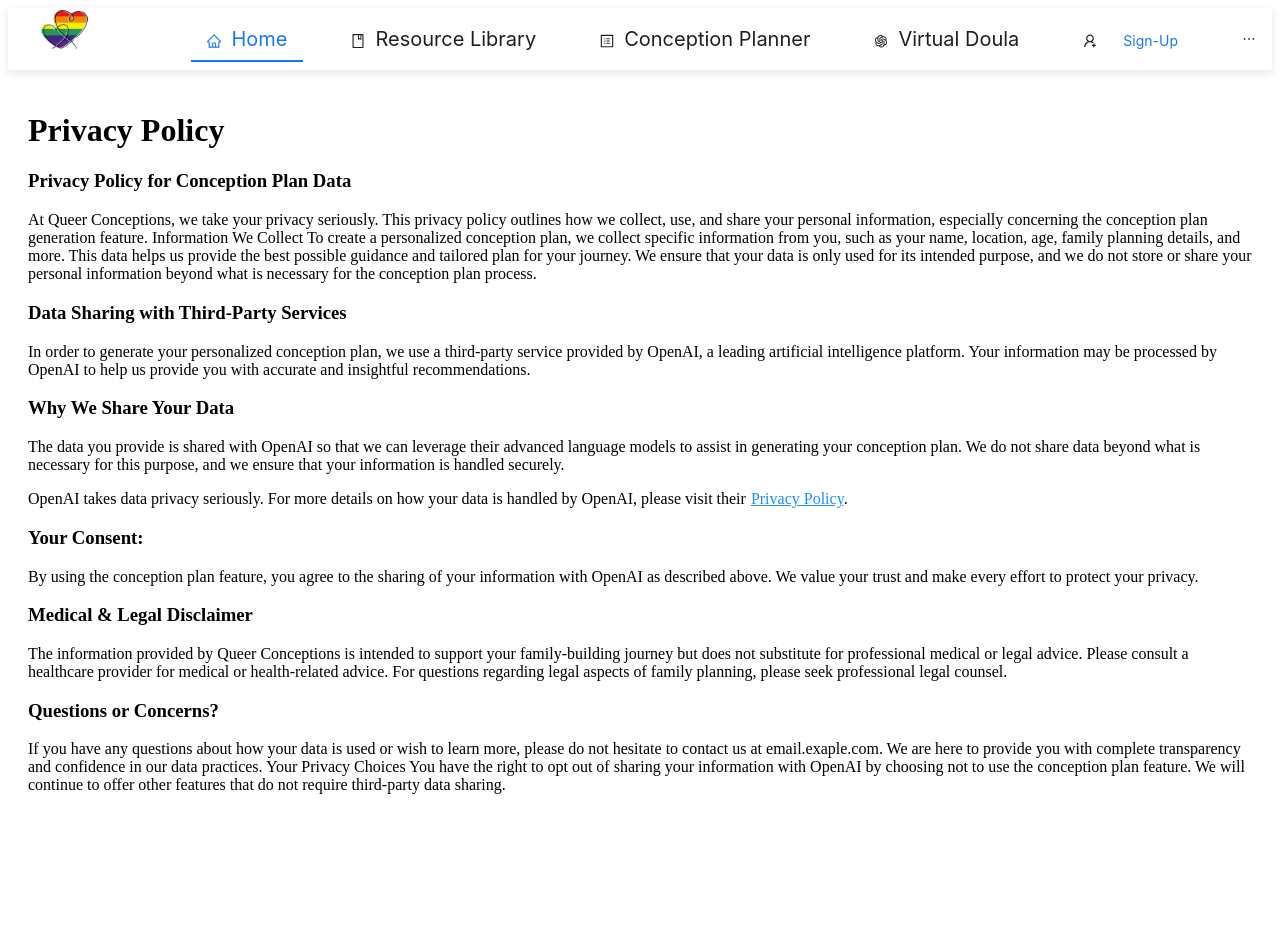
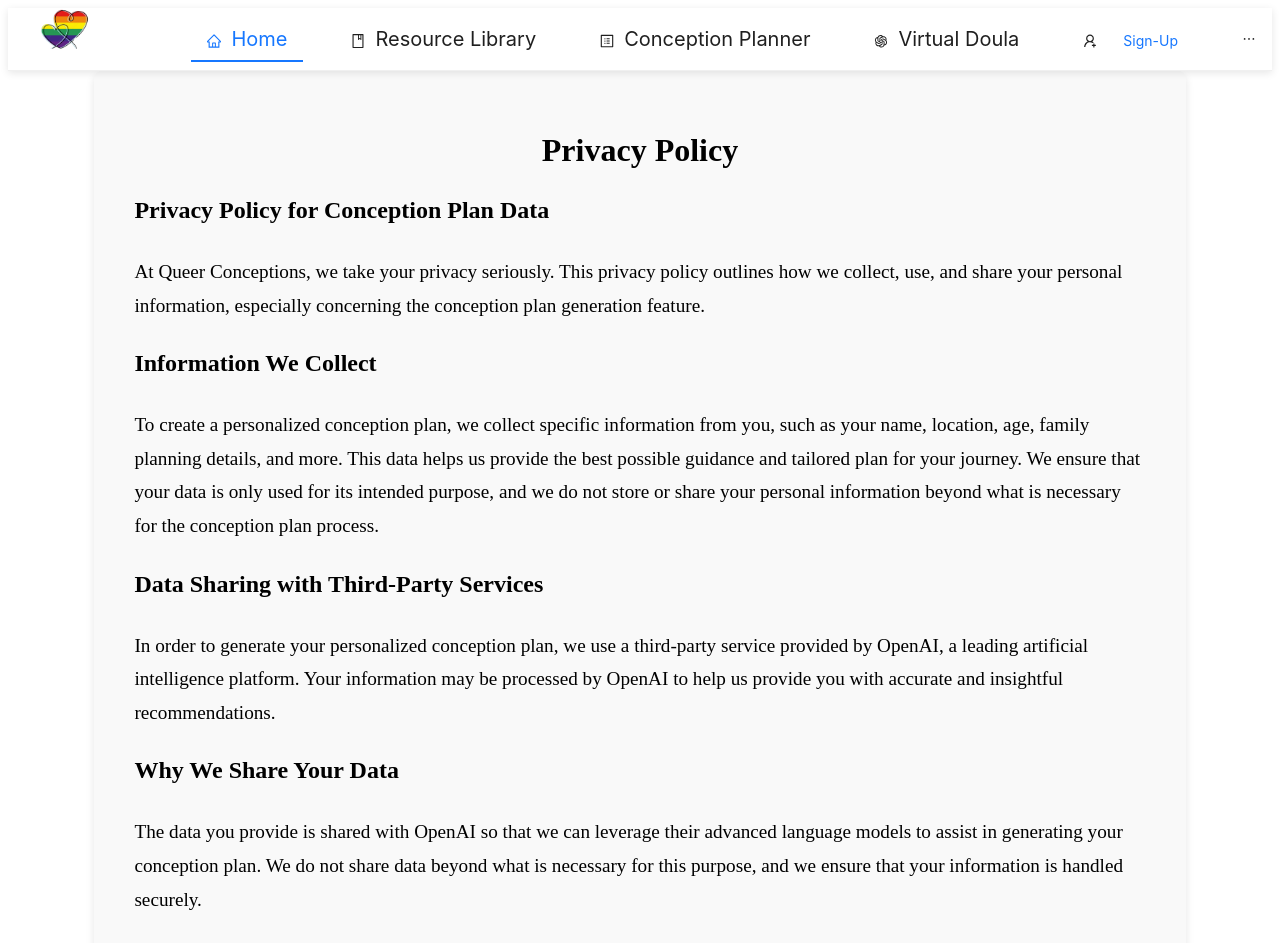
Before and after one commit to MBHunter88/queer_conceptions, a React (Vite) app in the folder client/: page /privacy-policy in a window 1280 px wide. Shown: the top 943 px of the page. Before the commit the page ends 838 px from the top, so only its background shows below. Built offline with nearby package versions, Linux system fonts and the light colour scheme.

Commit message:
clean comments and unused properties, update name in yaml file, style privacy policy page

```diff
--- a/client/src/components/GeneratedPlan.jsx
+++ b/client/src/components/GeneratedPlan.jsx
@@ -1,7 +1,6 @@
 import React, { useEffect, useState } from 'react';
 import { useUser } from '../context/UserContext';
-import { useNavigate } from 'react-router-dom';
-import { Typography, Button, Card, Spin, Empty } from 'antd';
+import { Typography, Card, Empty } from 'antd';
 
 const { Title, Text, Paragraph } = Typography;
 
--- a/client/src/components/NavBar.jsx
+++ b/client/src/components/NavBar.jsx
@@ -5,7 +5,7 @@ import { useUser } from '../context/UserContext';
 import { useNavigate } from 'react-router-dom';
 import SignUpModal from './SignUpModal';
 import { useModal } from '../context/ModalContext';
-import { Layout, Menu, Button, Avatar, Space } from 'antd';
+import { Menu, Button, Avatar, Space } from 'antd';
 import {
   UserOutlined,
   HomeOutlined,
--- a/client/src/components/PlanForm.jsx
+++ b/client/src/components/PlanForm.jsx
@@ -1,9 +1,9 @@
-import React, { useState, useEffect, useRef } from 'react';
+import React, { useState } from 'react';
 import { useUser } from '../context/UserContext';
 import { Button, Form, Input, Radio, Popover, Checkbox, Select, Modal, Spin } from 'antd';
 import { useNavigate } from 'react-router-dom'
 import GeneratedPlan from './GeneratedPlan';
-import { Link } from 'react-router-dom';
+
 
 const PlanForm = () => {
   const [usingDonor, setUsingDonor] = useState(false);
--- a/client/src/context/UserContext.jsx
+++ b/client/src/context/UserContext.jsx
@@ -14,7 +14,6 @@ export const UserProvider = ({ children }) => {
     localStorage.setItem('token', userData.token)
     setUser({
       ...userData.user,
-      // plan: userData.plan,
     });
   };
 
--- a/client/src/pages/ChatPage.jsx
+++ b/client/src/pages/ChatPage.jsx
@@ -1,5 +1,5 @@
 import React, { useState } from 'react';
-import { Card, Typography, Button, Layout, Row, Col, Modal } from 'antd';
+import { Typography, Button, Layout, Row, Col, Modal } from 'antd';
 import Chatbot from '../components/Chatbot';
 import { useUser } from '../context/UserContext';
 import { useNavigate } from 'react-router-dom'
--- a/client/src/pages/PrivacyPolicy.jsx
+++ b/client/src/pages/PrivacyPolicy.jsx
@@ -1,40 +1,27 @@
 import React from 'react';
-
 
 //TODO: link real email, style
 
 const PrivacyPolicy = () => {
     return (
-        <div style={{ padding: '20px' }}>
-            <h1>Privacy Policy</h1>
+        <div style={{ padding: '40px', maxWidth: '80%', margin: '0 auto', backgroundColor: '#f9f9f9', borderRadius: '8px', boxShadow: '0 4px 8px rgba(0, 0, 0, 0.1)' }}>
+            <h1 style={{ fontSize: '2rem', fontWeight: 'bold', marginBottom: '20px', textAlign: 'center' }}>Privacy Policy</h1>
+            <div style={{ lineHeight: '1.75', fontSize: '1.2rem' }}>
+                <h3 style={{ fontSize: '1.5rem', fontWeight: 'bold', marginTop: '20px' }}>Privacy Policy for Conception Plan Data</h3>
                 <p>
-                <h3>Privacy Policy for Conception Plan Data</h3>
-
-                At Queer Conceptions, we take your privacy seriously.
-                This privacy policy outlines how we collect, use, and share your personal information,
-                especially concerning the conception plan generation feature.
-
-                Information We Collect
-
-                To create a personalized conception plan, we collect specific information from you,
-                such as your name, location, age, family planning details, and more.
-                This data helps us provide the best possible guidance and tailored plan for your journey.
-                We ensure that your data is only used for its intended purpose, and we do not store or share your personal information
-                beyond what is necessary for the conception plan process.
+                    At Queer Conceptions, we take your privacy seriously. This privacy policy outlines how we collect, use, and share your personal information, especially concerning the conception plan generation feature.
                 </p>
-
+                <h3 style={{ fontSize: '1.5rem', fontWeight: 'bold', marginTop: '20px' }}>Information We Collect</h3>
                 <p>
-                <h3>Data Sharing with Third-Party Services</h3>
-
-                In order to generate your personalized conception plan, we use a third-party service provided by OpenAI,
-                a leading artificial intelligence platform. Your information may be processed by OpenAI to help us provide
-                you with accurate and insightful recommendations.
-
-                <h3>Why We Share Your Data</h3>
-
-                The data you provide is shared with OpenAI so that we can leverage their advanced language models to
-                assist in generating your conception plan. We do not share data beyond what is necessary for this purpose,
-                and we ensure that your information is handled securely.
+                    To create a personalized conception plan, we collect specific information from you, such as your name, location, age, family planning details, and more. This data helps us provide the best possible guidance and tailored plan for your journey. We ensure that your data is only used for its intended purpose, and we do not store or share your personal information beyond what is necessary for the conception plan process.
+                </p>
+                <h3 style={{ fontSize: '1.5rem', fontWeight: 'bold', marginTop: '20px' }}>Data Sharing with Third-Party Services</h3>
+                <p>
+                    In order to generate your personalized conception plan, we use a third-party service provided by OpenAI, a leading artificial intelligence platform. Your information may be processed by OpenAI to help us provide you with accurate and insightful recommendations.
+                </p>
+                <h3 style={{ fontSize: '1.5rem', fontWeight: 'bold', marginTop: '20px' }}>Why We Share Your Data</h3>
+                <p>
+                    The data you provide is shared with OpenAI so that we can leverage their advanced language models to assist in generating your conception plan. We do not share data beyond what is necessary for this purpose, and we ensure that your information is handled securely.
                 </p>
                 <p>
                     OpenAI takes data privacy seriously. For more details on how your data is handled by OpenAI, please visit their
@@ -42,33 +29,28 @@ const PrivacyPolicy = () => {
                         href="https://openai.com/policies/privacy-policy"
                         target="_blank"
                         rel="noopener noreferrer"
-                    style={{ color: '#1890ff', marginLeft: '5px' }}
+                        style={{ color: '#007000', marginLeft: '5px' }}
                     >
                         Privacy Policy
                     </a>.
                 </p>
+                <h3 style={{ fontSize: '1.5rem', fontWeight: 'bold', marginTop: '20px' }}>Your Consent</h3>
                 <p>
-                <h3>Your Consent:</h3>
-
-                By using the conception plan feature, you agree to the sharing of your information with OpenAI as described above.
-                We value your trust and make every effort to protect your privacy.
+                    By using the conception plan feature, you agree to the sharing of your information with OpenAI as described above. We value your trust and make every effort to protect your privacy.
                 </p>
+                <h3 style={{ fontSize: '1.5rem', fontWeight: 'bold', marginTop: '20px' }}>Medical & Legal Disclaimer</h3>
                 <p>
-                <h3>Medical & Legal Disclaimer</h3>
-                <p>The information provided by Queer Conceptions is intended to support your family-building journey but does not substitute for professional medical or legal advice.
-                    Please consult a healthcare provider for medical or health-related advice. For questions regarding legal aspects of family planning, please seek professional legal counsel.</p>
-
-                <h3>Questions or Concerns?</h3>
-
-                If you have any questions about how your data is used or wish to learn more, please do not hesitate to contact us at
-                email.exaple.com. We are here to provide you with complete transparency and confidence in our data practices.
-
-                Your Privacy Choices
-
+                    The information provided by Queer Conceptions is intended to support your family-building journey but does not substitute for professional medical or legal advice. Please consult a healthcare provider for medical or health-related advice. For questions regarding legal aspects of family planning, please seek professional legal counsel.
+                </p>
+                <h3 style={{ fontSize: '1.5rem', fontWeight: 'bold', marginTop: '20px' }}>Questions or Concerns?</h3>
+                <p>
+                    If you have any questions about how your data is used or wish to learn more, please do not hesitate to contact us at <a href="mailto:chellhunt88@gmail.com" style={{ color: '#007000' }}>queer_conceptions@gmail.com</a>. We are here to provide you with complete transparency and confidence in our data practices.
+                </p>
+                <h3 style={{ fontSize: '1.5rem', fontWeight: 'bold', marginTop: '20px' }}>Your Privacy Choices</h3>
+                <p>
                     You have the right to opt out of sharing your information with OpenAI by choosing not to use the conception plan feature. We will continue to offer other features that do not require third-party data sharing.
-
                 </p>
-
+            </div>
         </div>
     );
 };
```
Also changed, not shown: 1 other file (tests, documents, lock files or other folders). Lines whose indentation alone changed are shown as unchanged.
